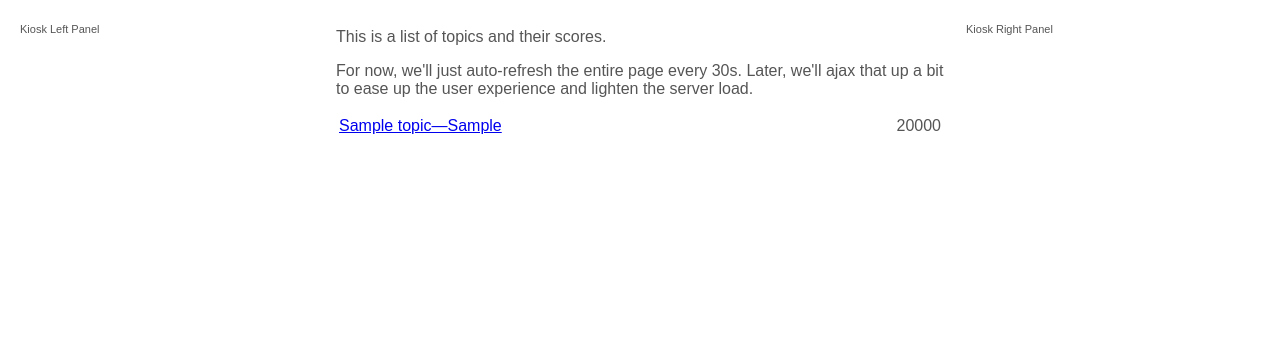
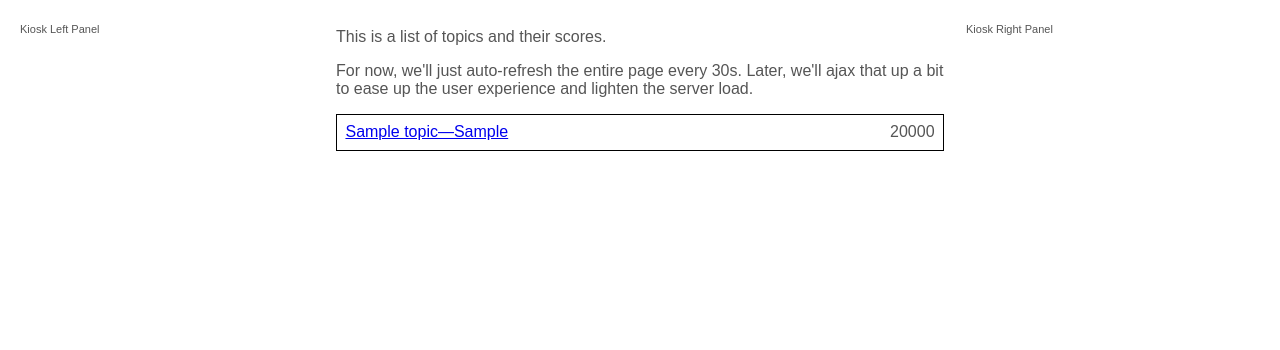
Before and after one commit to neqelr17/firestorm, a Django app: template firestorm/templates/kiosk/framework.html in a window 1280 px wide. Shown: the part 119-469 px from the top of the page. Run offline with Django 3.2, Linux system fonts and the light colour scheme; the template is opened without the code that fills it: most values are stand-ins (such as "Sample title", 1, 10 or a date in 2020).

Commit message:
Improved formatting of kiosk

```diff
--- a/firestorm/views_user.py
+++ b/firestorm/views_user.py
@@ -13,7 +13,7 @@ from django.shortcuts import render
 from django.views.generic.edit import CreateView
 
 from .forms import TopicForm
-from .models import Topic, Interest
+from .models import Topic, UserPreferences
 from .mixins import AjaxableResponseMixin
 
 
@@ -24,8 +24,8 @@ def home(request):
     I suspect this will ultimately have some sort of dashboard that allows
     the end-user to then make changes to the content presented to him/her.
     """
-    topics_unvoted = Topic.objects.exclude(user_interest__exact=request.user)
-    vote_data = Interest.objects.filter(user__exact=request.user)
+    topics_unvoted = Topic.objects.exclude(user_prefs__exact=request.user)
+    vote_data = UserPreferences.objects.filter(user__exact=request.user)
     context = {'subject_create_form': TopicForm(),
                'topics_unvoted': topics_unvoted,
                'vote_data': vote_data}
--- a/static/css/style.css
+++ b/static/css/style.css
@@ -80,6 +80,16 @@ td {
 
 .kiosk {
   width: 100%;
+  border-collapse: collapse;
+}
+
+.kiosk tr {
+  border: thin solid black;
+
+}
+
+.kiosk td {
+  padding: 1ex;
 }
 
 .kiosk .topic_score {
```
